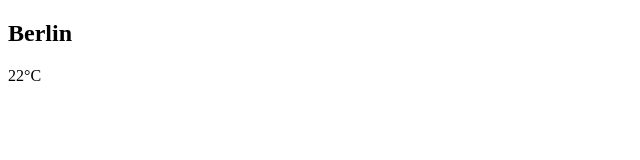
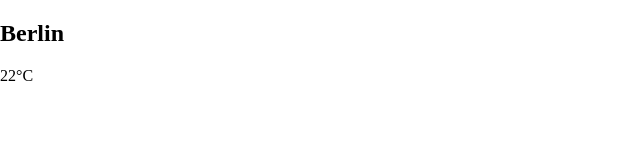
Before and after one commit to johi94/weather-app, an Angular app: page / in a window 1280 px wide. Shown: the top 160 px of the page, without its empty margins (0-640 px from the left). Built offline with nearby package versions, Linux system fonts and the light colour scheme.

Commit message:
feat: add global CSS reset

```diff
--- a/src/styles.scss
+++ b/src/styles.scss
@@ -1 +1 @@
-/* You can add global styles to this file, and also import other style files */
+@use 'styles/base';
--- a/src/styles/base/_index.scss
+++ b/src/styles/base/_index.scss
@@ -1 +1 @@
-// forwards go here
+@forward 'reset';
--- /dev/null
+++ b/src/styles/base/_reset.scss
@@ -0,0 +1,7 @@
+* {
+  box-sizing: border-box;
+}
+
+body {
+  margin: 0;
+}
```
